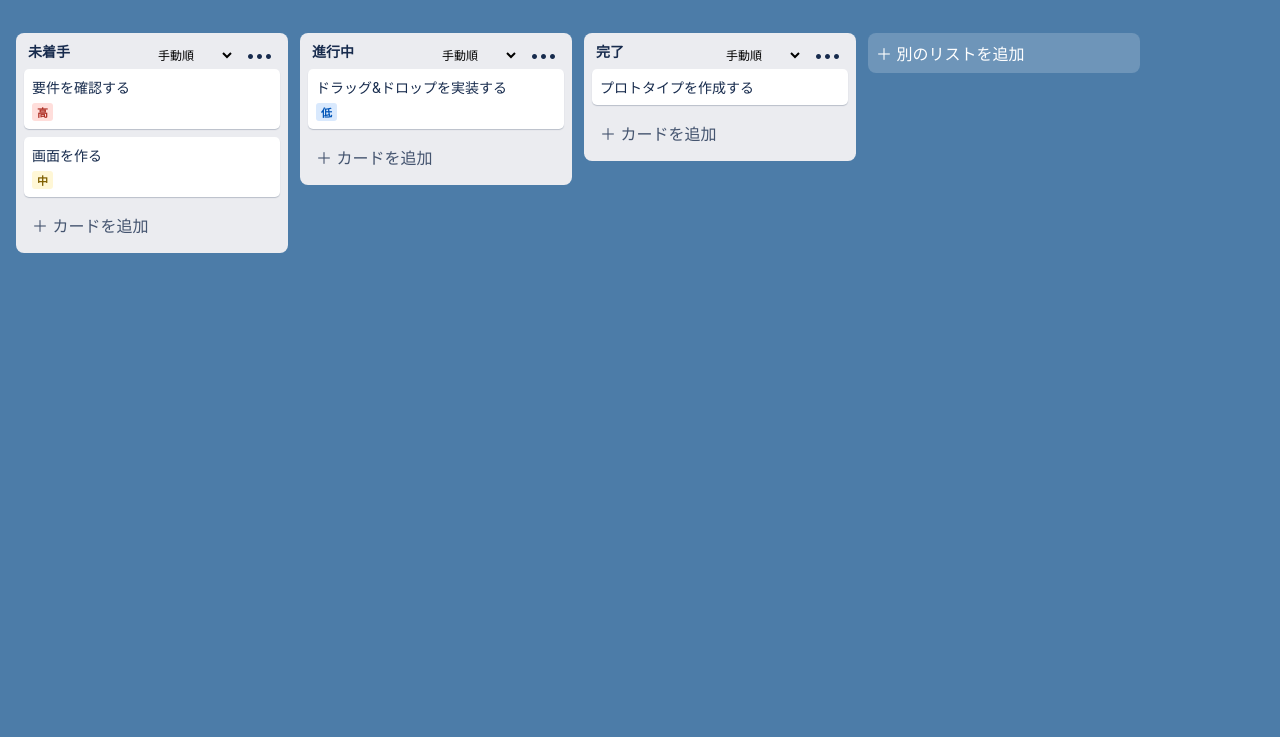
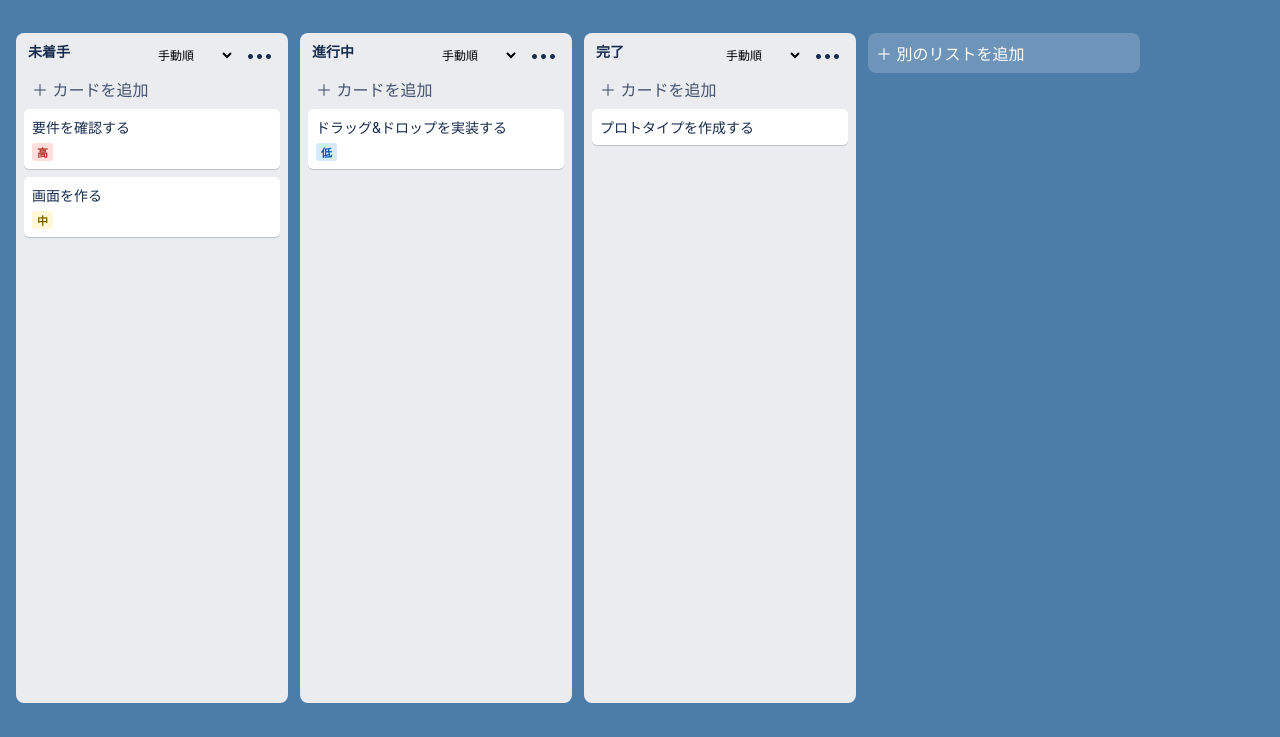
Before and after one commit to kasisu/taskapp, a plain HTML site: page prototype/trello-mockup.html in a window 1280 px wide. Shown: the part 101-838 px from the top of the page. Before the commit the page ends 800 px from the top, so only its background shows below. Drawn offline with Linux system fonts and the light colour scheme.

Commit message:
Adjust mockup list layout

```diff
--- a/prototype/trello-mockup.html
+++ b/prototype/trello-mockup.html
@@ -2,4 +2,4 @@
 <header class="top"><b>Taskflow</b><button>ボード</button><span></span><button>⌕</button><button>♧</button><button class="avatar">M</button></header>
 <main><header class="board-head"><h1 id="title">タスクボード</h1><button>非公開</button><button>共有</button><button>•••</button></header><p id="status" role="status"></p><section id="lists" class="lists"></section></main>
 <dialog id="detail"><form id="detail-form" method="dialog"><header><h2>カード詳細</h2><button value="cancel">×</button></header><input name="listId" type="hidden"><input name="cardId" type="hidden"><label>カード名<input name="title" required></label><div class="row"><label>優先度<select name="priority"><option value="unset">未設定</option><option value="high">高</option><option value="medium">中</option><option value="low">低</option></select></label><label>期限日時<input name="dueAt" type="datetime-local"></label></div><label>詳細<textarea name="description" rows="5"></textarea></label><button class="primary" value="save">保存</button></form><section class="comments"><h3>コメント</h3><div id="comment-list"></div><form id="comment-form"><textarea name="text" rows="3" placeholder="コメントを記入"></textarea><p class="error"></p><button class="primary">コメントを追加</button></form></section></dialog>
-<dialog id="confirm"><form method="dialog"><h2>削除の確認</h2><p id="confirm-message"></p><button value="cancel">取り消す</button><button class="danger" value="confirm">削除する</button></form></dialog><script src="trello-mockup.js"></script></body></html>
+<dialog id="confirm"><form method="dialog"><h2>削除の確認</h2><p id="confirm-message"></p><button value="cancel">取り消す</button><button class="danger" value="confirm">削除する</button></form></dialog><script src="trello-mockup.js"></script><style>.lists{height:calc(100vh - 110px);overflow-x:auto;overflow-y:hidden}.list{height:100%;display:flex;flex-direction:column;overflow:hidden}.list-head{flex:0 0 auto}.cards{flex:1 1 auto;min-height:0;overflow-y:auto}.add-list{align-self:flex-start;height:auto}</style><script>const adjustListLayout=()=>document.querySelectorAll('.list').forEach(list=>{const cards=list.querySelector('.cards'),add=list.querySelector('[data-add]');if(cards&&add&&cards.previousElementSibling!==add)list.insertBefore(add,cards)});new MutationObserver(adjustListLayout).observe(document.querySelector('#lists'),{childList:true,subtree:true});adjustListLayout();</script></body></html>
```
